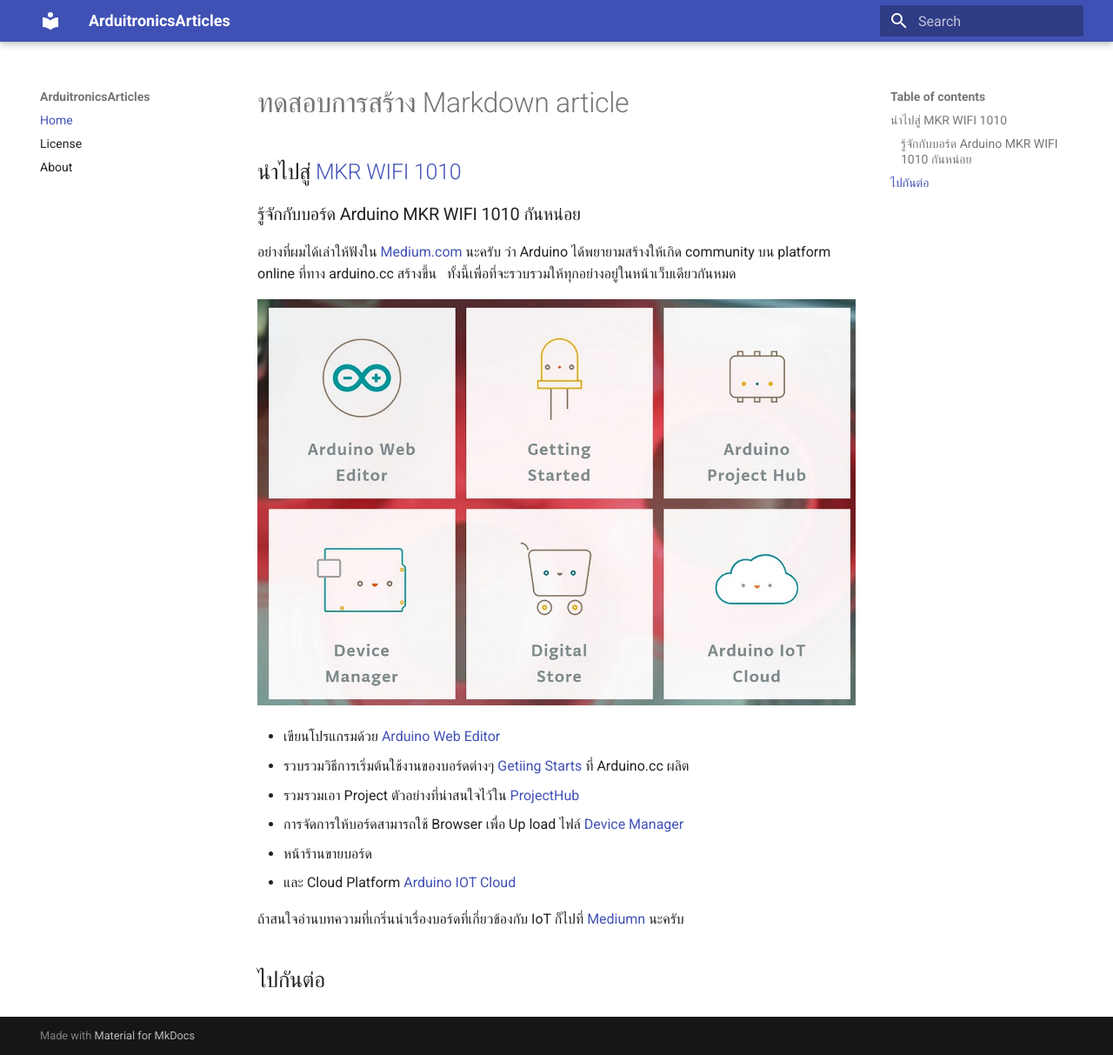
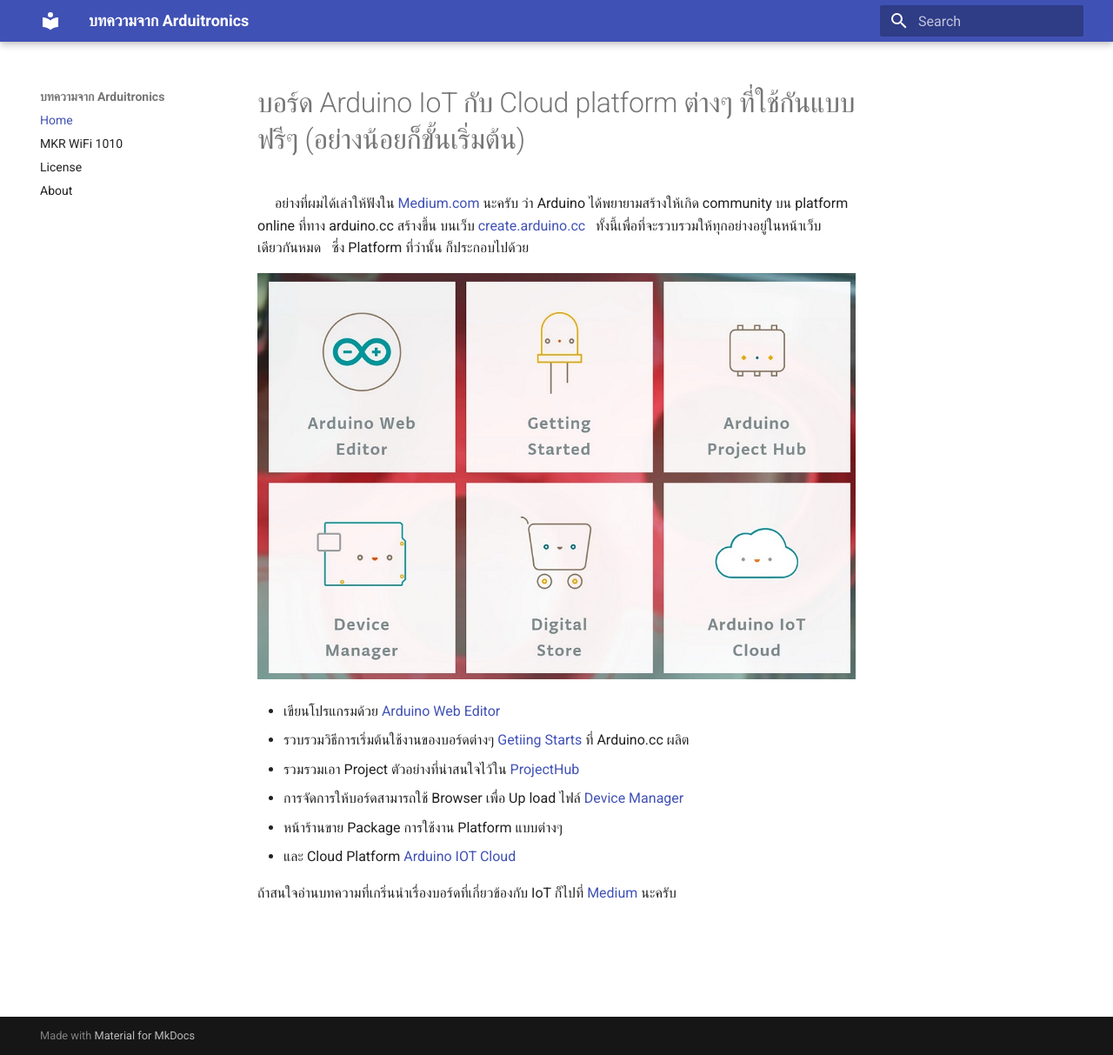
Before and after one commit to arduitronics/articles, an MkDocs documentation site: the page built from docs/index.md, in a window 1280 px wide and 1213 px high. Shown: the whole window at 87% size. Built offline with MkDocs 1.6.1 and Material for MkDocs 9.7.7, drawn with Linux system fonts in a browser that asks for light colours.

Commit message:
add mkr1010 image

```diff
--- a/docs/index.md
+++ b/docs/index.md
@@ -1,7 +1,6 @@
-# ทดสอบการสร้าง Markdown article
-## นำไปสู่ [MKR WIFI 1010](https://arduitronics.github.io/articles/site/mkr1010/)
-### รู้จักกับบอร์ด Arduino MKR WIFI 1010 กันหน่อย
-อย่างที่ผมได้เล่าให้ฟังใน [Medium.com](https://medium.com/@mountain_a/arduino-iot-%E0%B8%A7%E0%B8%B1%E0%B8%99%E0%B8%99%E0%B8%B5%E0%B9%89%E0%B8%97%E0%B8%B3%E0%B8%AD%E0%B8%B0%E0%B9%84%E0%B8%A3%E0%B9%84%E0%B8%94%E0%B9%89%E0%B8%9A%E0%B9%89%E0%B8%B2%E0%B8%87-%E0%B8%95%E0%B8%AD%E0%B8%99%E0%B8%97%E0%B8%B5%E0%B9%88-1-%E0%B8%A0%E0%B8%B2%E0%B8%9E%E0%B8%A3%E0%B8%A7%E0%B8%A1-bf2e758a5971)   นะครับ ว่า Arduino ได้พยายามสร้างให้เกิด community บน platform online ที่ทาง arduino.cc สร้างขึ้น &nbsp; ทั้งนี้เพื่อที่จะรวบรวมให้ทุกอย่างอยู่ในหน้าเว็บเดียวกันหมด
+# บอร์ด Arduino IoT กับ Cloud platform ต่างๆ ที่ใช้กันแบบฟรีๆ (อย่างน้อยก็ขั้นเริ่มต้น)
+
+&emsp; อย่างที่ผมได้เล่าให้ฟังใน [Medium.com](https://medium.com/@mountain_a/arduino-iot-%E0%B8%A7%E0%B8%B1%E0%B8%99%E0%B8%99%E0%B8%B5%E0%B9%89%E0%B8%97%E0%B8%B3%E0%B8%AD%E0%B8%B0%E0%B9%84%E0%B8%A3%E0%B9%84%E0%B8%94%E0%B9%89%E0%B8%9A%E0%B9%89%E0%B8%B2%E0%B8%87-%E0%B8%95%E0%B8%AD%E0%B8%99%E0%B8%97%E0%B8%B5%E0%B9%88-1-%E0%B8%A0%E0%B8%B2%E0%B8%9E%E0%B8%A3%E0%B8%A7%E0%B8%A1-bf2e758a5971)   นะครับ ว่า Arduino ได้พยายามสร้างให้เกิด community บน platform online ที่ทาง arduino.cc สร้างขึ้น บนเว็บ [create.arduino.cc](https://create.arduino.cc/) &nbsp; ทั้งนี้เพื่อที่จะรวบรวมให้ทุกอย่างอยู่ในหน้าเว็บเดียวกันหมด &nbsp; ซึ่ง Platform ที่ว่านั้น ก็ประกอบไปด้วย
 
 ![Create Arduino](https://raw.githubusercontent.com/arduitronics/articles/master/img/mkr1010/createarduino.jpg)
 
@@ -9,12 +8,7 @@
   - รวบรวมวิธีการเริ่มต้นใช้งานของบอร์ดต่างๆ [Getiing Starts](https://create.arduino.cc/getting-started/) ที่ Arduino.cc ผลิต
   - รวมรวมเอา Project ตัวอย่างที่น่าสนใจไว้ใน [ProjectHub](https://create.arduino.cc/projecthub)
   - การจัดการให้บอร์ดสามารถใช้ Browser เพื่อ Up load ไฟล์ [Device Manager](https://create.arduino.cc/devices/)
-  - หน้าร้านขายบอร์ด
+  - หน้าร้านขาย Package การใช้งาน Platform แบบต่างๆ
   - และ Cloud Platform [Arduino IOT Cloud](https://create.arduino.cc/iot/)
 
-ถ้าสนใจอ่านบทความที่เกริ่นนำเรื่องบอร์ดที่เกี่ยวข้องกับ IoT ก็ไปที่ [Mediumn](https://medium.com/@mountain_a) นะครับ
-
-
-
-
-## ไปกันต่อ
+ถ้าสนใจอ่านบทความที่เกริ่นนำเรื่องบอร์ดที่เกี่ยวข้องกับ IoT ก็ไปที่ [Medium](https://medium.com/@mountain_a) นะครับ
--- a/mkdocs.yml
+++ b/mkdocs.yml
@@ -1,6 +1,7 @@
-site_name: ArduitronicsArticles
+site_name: บทความจาก Arduitronics
 nav:
     - Home: index.md
+    - MKR WiFi 1010: mkr1010.md
     - License: License.md
     - About: about.md
 
```
Also changed, not shown: docs/mkr1010.md (+14 -0 lines), img/mkr1010/mkr1010board.jpg (added), site/404.html, site/License/index.html, site/about/index.html, site/index.html, site/mkr1010/index.html, site/search/search_index.json, site/sitemap.xml, 1 other file.
